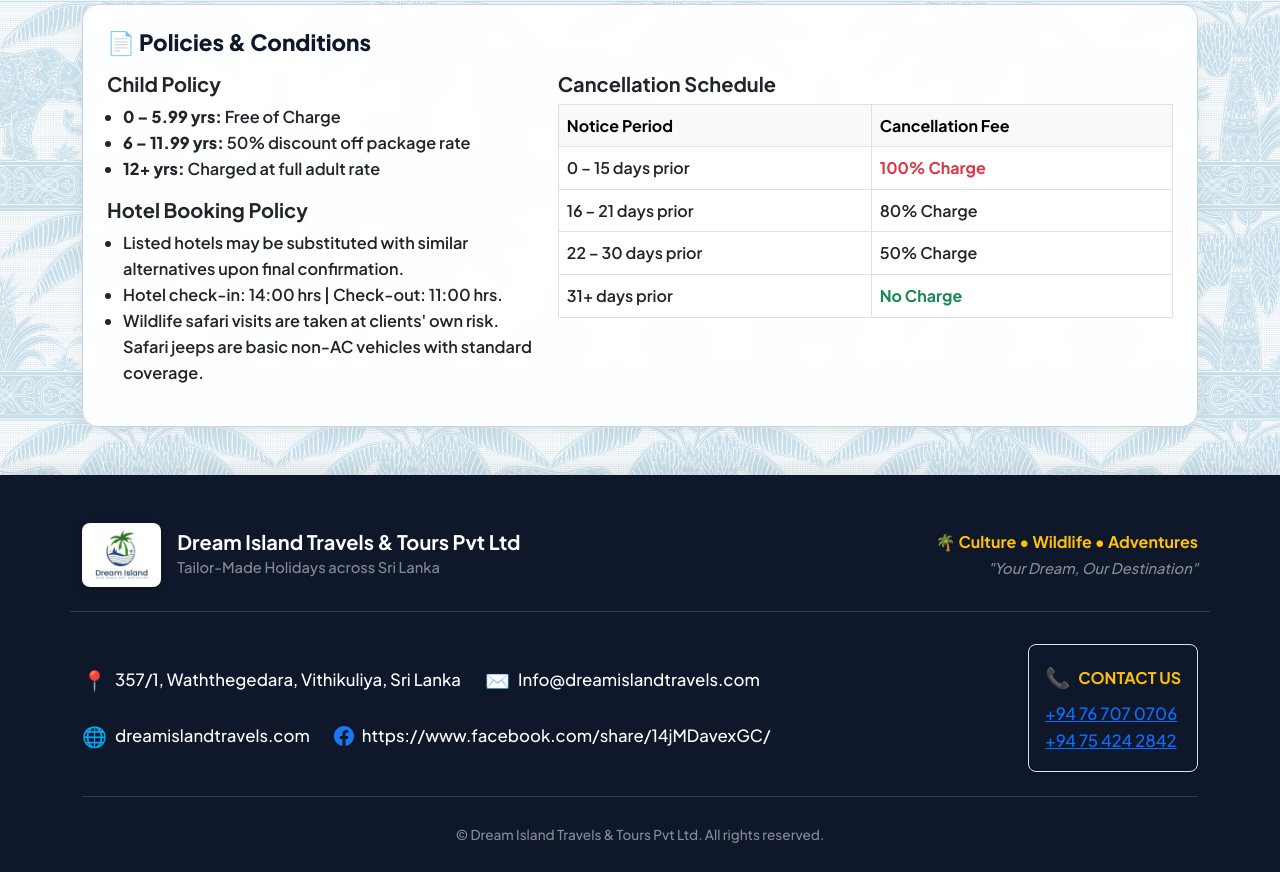
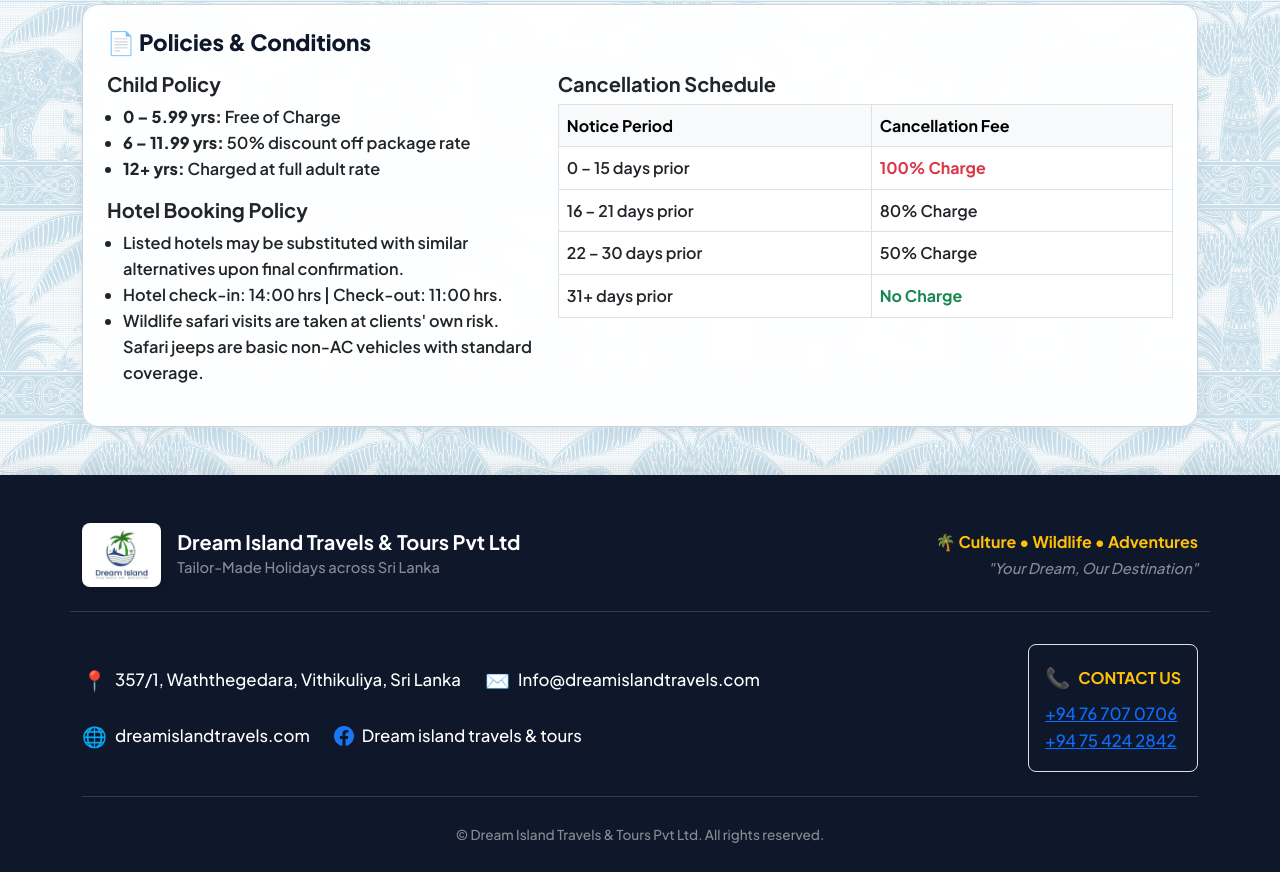
Before and after one commit to Randu27/Dream_Island_Itinerary, a plain HTML site: page index.html in a window 1280 px wide. Shown: the part 2720-3592 px from the top of the page. Drawn offline with nearby package versions, Linux system fonts and the light colour scheme.

Commit message:
Update index.html

```diff
--- a/index.html
+++ b/index.html
@@ -463,7 +463,7 @@
               <path d="M16 8.049c0-4.446-3.582-8.05-8-8.05C3.58 0-.002 3.603-.002 8.05c0 4.017 2.926 7.347 6.75 7.951v-5.625h-2.03V8.05H6.75V6.275c0-2.017 1.195-3.131 3.022-3.131.876 0 1.791.157 1.791.157v1.98h-1.009c-.993 0-1.303.621-1.303 1.258v1.51h2.218l-.354 2.326H9.25V16c3.824-.604 6.75-3.934 6.75-7.951z"/>
             </svg>
             <a href="https://facebook.com" target="_blank" class="text-white fw-medium footer-contact-text text-decoration-none hover-white">
-              https://www.facebook.com/share/14jMDavexGC/
+              Dream island travels & tours
             </a>
           </div>
 
```
